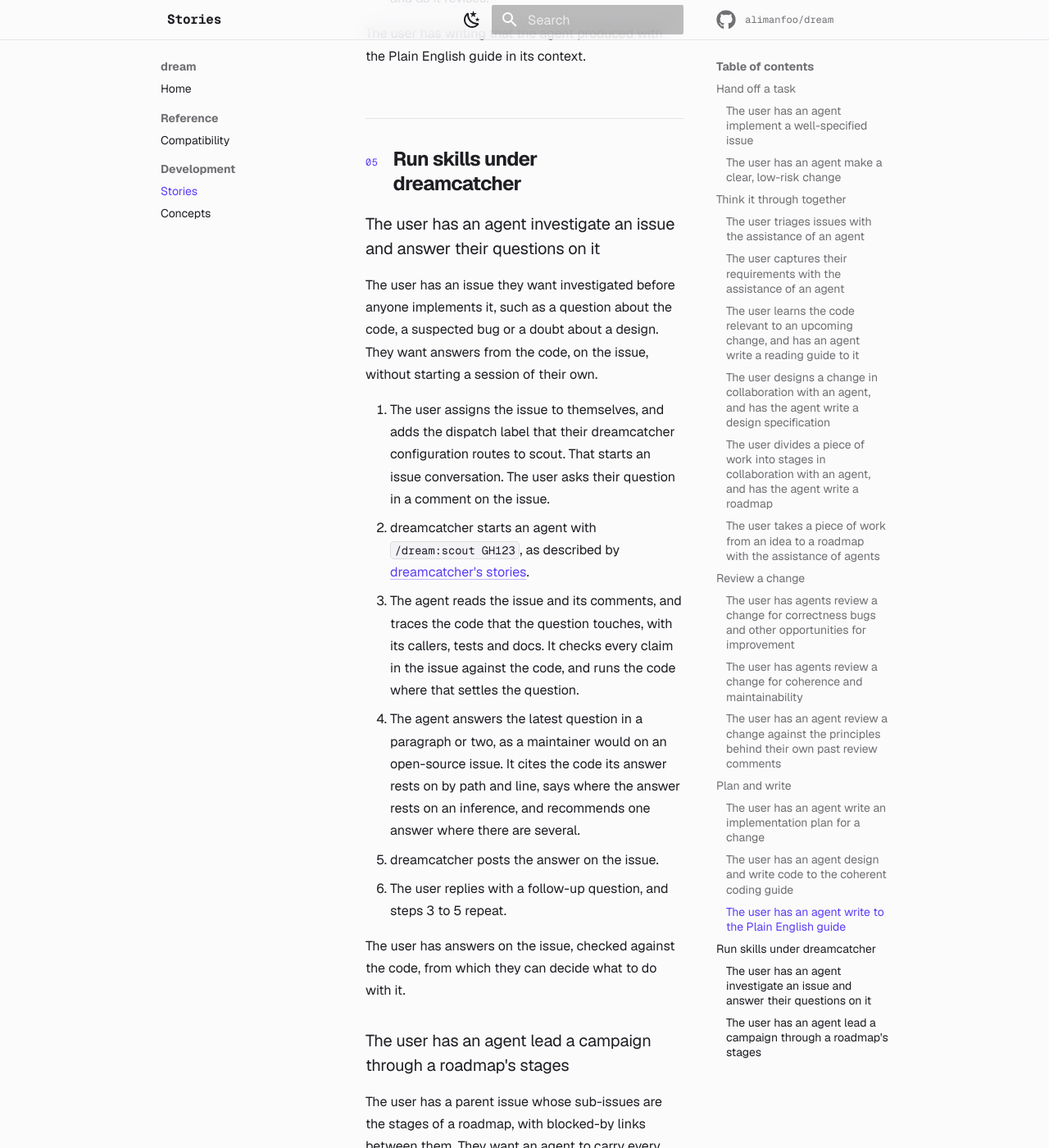
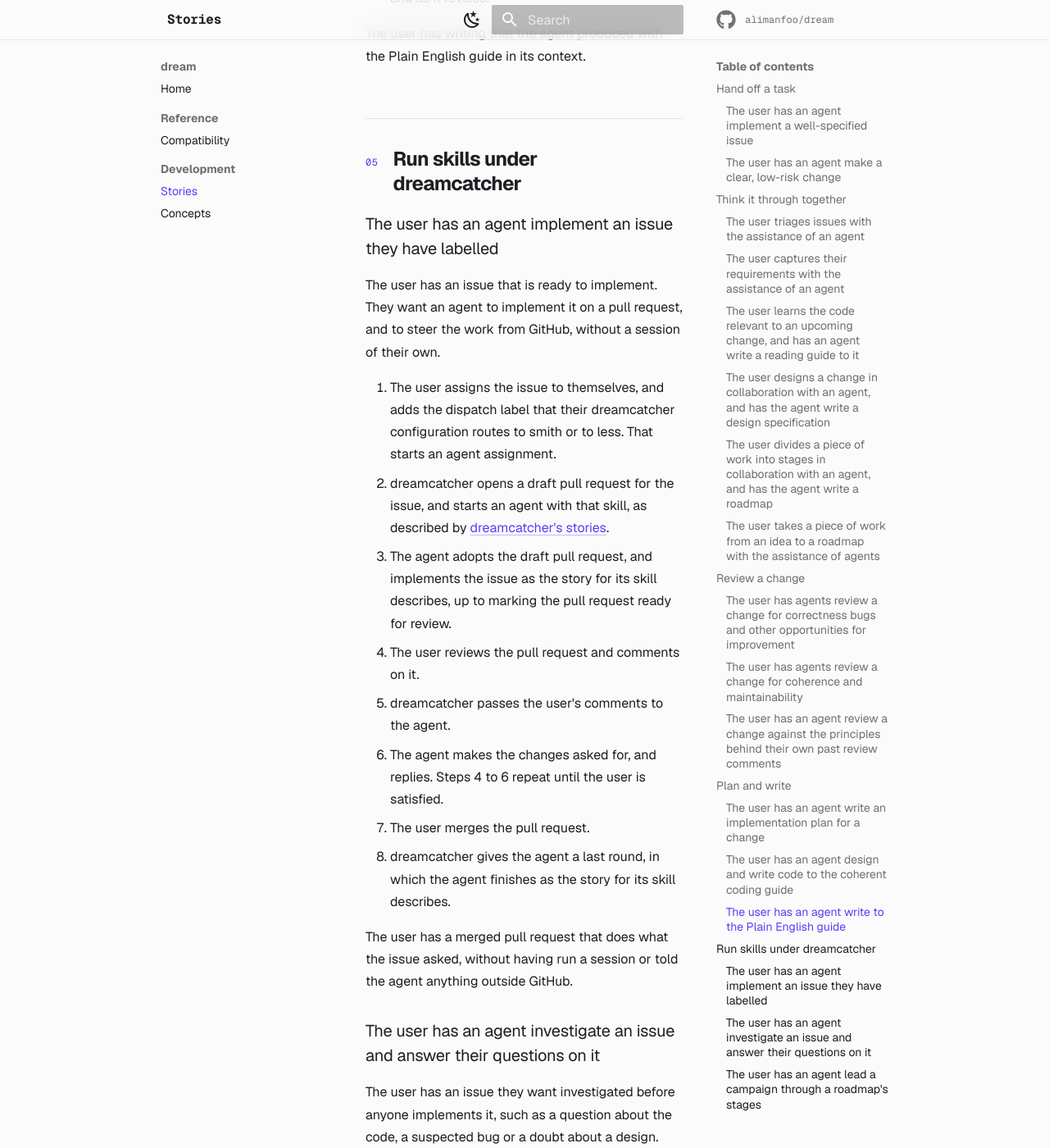
Before and after one commit to alimanfoo/dream, an MkDocs documentation site: the page built from docs/stories.md, in a window 1280 px wide and 1400 px high, scrolled down 17931 px. Shown: the whole window at 82% size. Built offline with MkDocs 1.6.1 and Material for MkDocs 9.7.7, drawn with Linux system fonts in a browser that asks for light colours; comment, search, counter and statistics services are not loaded.

Commit message:
Add the story of an agent implementing a labelled issue under dreamcatcher
Co-Authored-By: Claude Opus 5.5 <noreply@anthropic.com>
Claude-Session: https://claude.ai/code/session_01SAXrSe6qiSN2QFtc3aSc9T

```diff
--- a/docs/stories.md
+++ b/docs/stories.md
@@ -446,6 +446,32 @@ context.
 
 ## Run skills under dreamcatcher
 
+### The user has an agent implement an issue they have labelled
+
+The user has an issue that is ready to implement. They want an agent to
+implement it on a pull request, and to steer the work from GitHub, without a
+session of their own.
+
+1. The user assigns the issue to themselves, and adds the dispatch label that
+   their dreamcatcher configuration routes to smith or to less. That starts an
+   agent assignment.
+2. dreamcatcher opens a draft pull request for the issue, and starts an agent
+   with that skill, as described by
+   [dreamcatcher's stories](https://alimanfoo.github.io/dreamcatcher/stories/).
+3. The agent adopts the draft pull request, and implements the issue as the
+   story for its skill describes, up to marking the pull request ready for
+   review.
+4. The user reviews the pull request and comments on it.
+5. dreamcatcher passes the user's comments to the agent.
+6. The agent makes the changes asked for, and replies. Steps 4 to 6 repeat until
+   the user is satisfied.
+7. The user merges the pull request.
+8. dreamcatcher gives the agent a last round, in which the agent finishes as the
+   story for its skill describes.
+
+The user has a merged pull request that does what the issue asked, without
+having run a session or told the agent anything outside GitHub.
+
 ### The user has an agent investigate an issue and answer their questions on it
 
 The user has an issue they want investigated before anyone implements it, such
```
